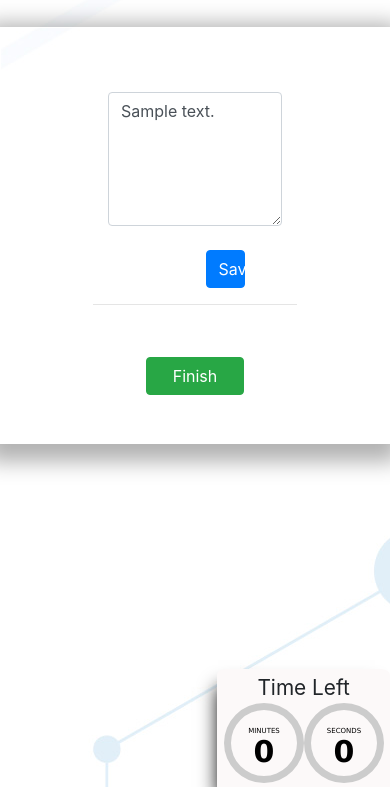
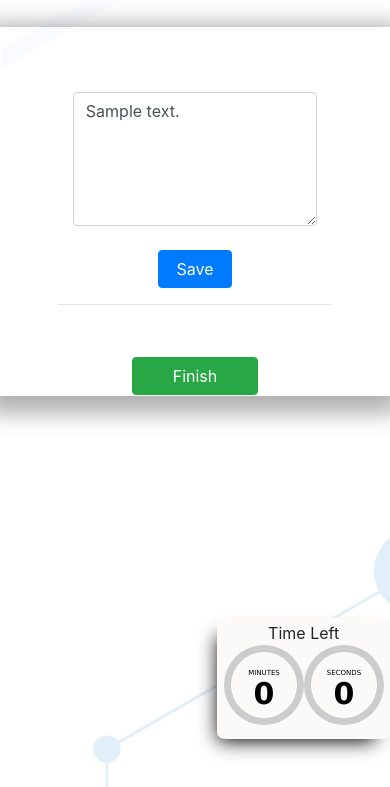
Before and after one commit to lugnitdgp/OnlineTestSuite, a Django app: page /questions/ in a window 390 px wide. Shown: the part 57-844 px from the top of the page. Run offline with Django 3.2, Linux system fonts and the light colour scheme; a user stored in the database is signed in; tables that the repository leaves empty hold one stand-in row (values such as "Sample post"); some libraries are stand-ins or nearby versions; some web fonts are replaced.

Commit message:
fix responsiveness

```diff
--- a/onlinetest/static/onlinetest/css/main.css
+++ b/onlinetest/static/onlinetest/css/main.css
@@ -38,11 +38,11 @@
 }
 
 .finish-btn {
-    width: 40% !important;
+    width: 35% !important;
 }
 
 .question-box {
-  width: 60vw !important;
+  width: 85% !important;
   padding-bottom: 10%;
   color:white;
   margin: auto;
@@ -73,9 +73,9 @@
 }
 
 .questions-button {
-  width: 25vw;
-  margin-left: 30%;
-  margin-right: 30%;
+  width: 30% ;
+  margin-left: 35%;
+  /* margin-right: 30%; */
 }
 
 .question-name {
@@ -93,7 +93,7 @@
     right:0;
     opacity: 1;
     padding: 0.2rem 0.4rem 0.2rem 0.4rem;
-    margin-top: 86vh;
+    margin-top: 80vh;
     box-shadow: -7px 10px 18px -8px #000;
     border-radius: 5%;
 }
@@ -101,7 +101,7 @@
 #countdown p {
   text-align: center;
   margin: 0;
-  font-size: 2rem;
+  font-size: 1rem;
 }
 #countdown .canvas-container {
   display: flex;
--- a/onlinetest/templates/onlinetest/base.html
+++ b/onlinetest/templates/onlinetest/base.html
@@ -1,6 +1,8 @@
 <!DOCTYPE html>
 <html>
     <head>
+        <meta charset="utf-8">
+        <meta name="viewport" content="width=device-width, initial-scale=1, shrink-to-fit=no">
         <title>GLUG Auditions 2019</title>
         {% load static %}
         <link rel="stylesheet" type="text/css" media="screen" href="{% static 'onlinetest/css/main.css' %}" />
--- a/onlinetest/templates/onlinetest/questions.html
+++ b/onlinetest/templates/onlinetest/questions.html
@@ -7,8 +7,9 @@
     <p class="alert alert-primary">{{ message }}</p>
     {% endfor %}
 {% endif %}
-<div id="countdown">
-    <p style="font-size: 1.3rem;">Time Left</p>
+
+<div id="countdown" calss="container-fluid">
+    <p>Time Left</p>
     <div class="canvas-container">
         <canvas id="minutes"></canvas>
         <canvas id="seconds"></canvas>
@@ -28,14 +29,14 @@
           <textarea rows="5" class="form-control" name="text" type="text" placeholder="Type your answer here"></textarea>
           {% endif %}
           <br>
-          <button style="color: white; width: 10vw; margin-left: 25vw;" type="submit" class="btn btn-md btn-primary ">Save</button>
+          <button type="submit" class="btn btn-md btn-primary questions-button ">Save</button>
         </div>
         <hr>
     </form>
     </div>
     {% endfor %}
     <div class="text-center">
-        <a href="{{ '/finish/' }}" class="btn btn-large btn-success mb-5 questions-button">Finish</a>
+        <a href="{{ '/finish/' }}" class="btn btn-large btn-success finish-btn">Finish</a>
     </div>
 </div>
 
```
